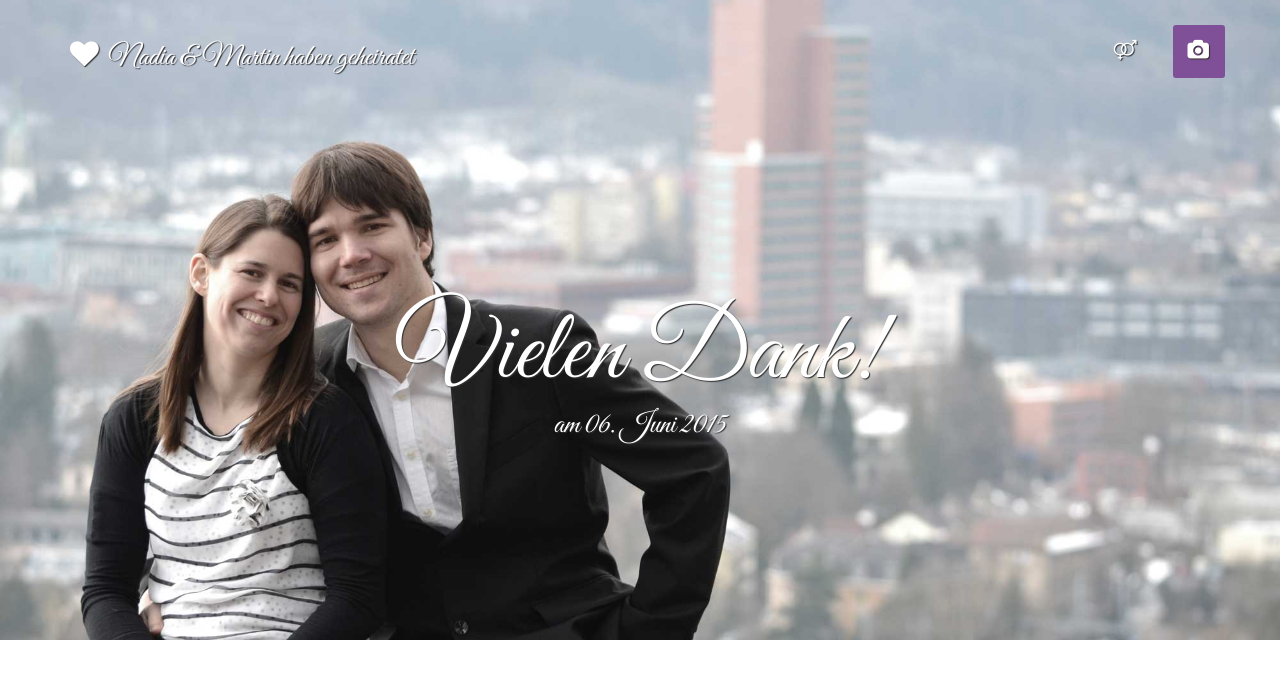
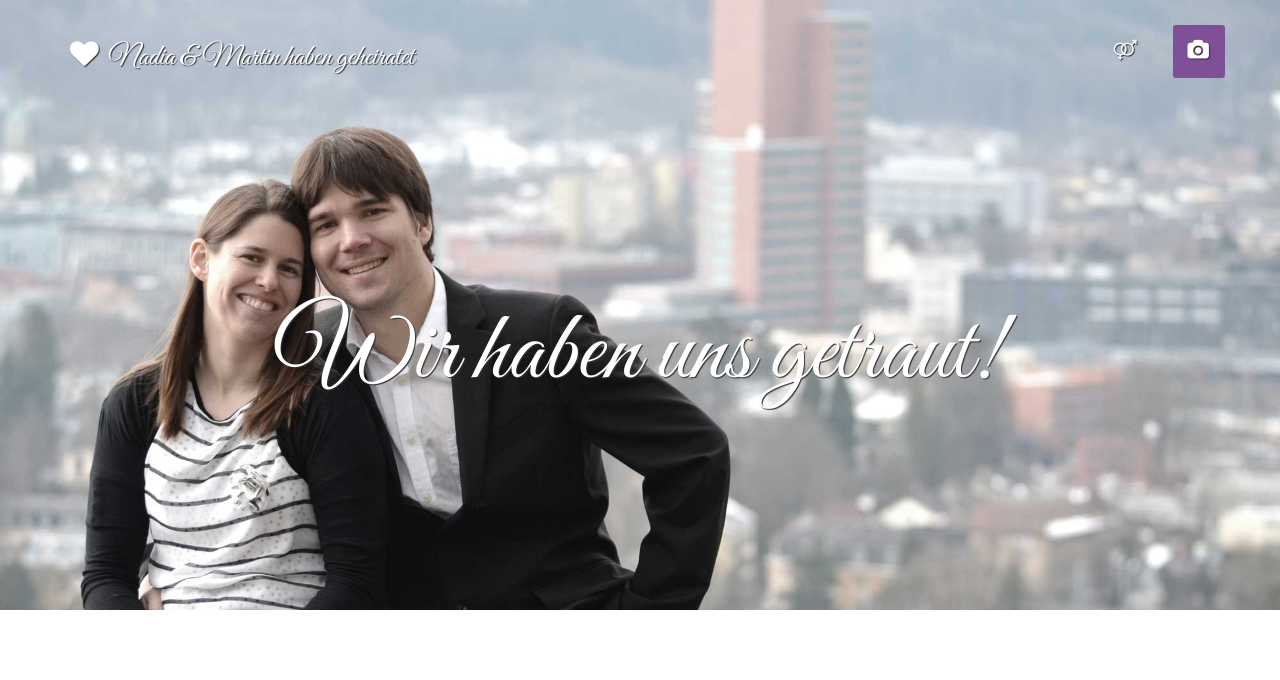
Before and after one commit to tschortsch/nadiaundmartinheiraten, a PHP site: page /thankyou.php in a window 1280 px wide. Shown: the top 680 px of the page. Run offline with PHP 8.4, Linux system fonts and the light colour scheme; some libraries are stand-ins or nearby versions.

Commit message:
changed title text

```diff
--- a/web/thankyou.php
+++ b/web/thankyou.php
@@ -97,8 +97,7 @@ if(isset($_POST['password'])) {
 <header>
     <div class="container">
         <div class="intro-text">
-            <div class="intro-heading">Vielen Dank!</div>
-            <div class="intro-lead-in">am 06. Juni 2015</div>
+            <div class="intro-heading">Wir haben uns getraut!</div>
         </div>
     </div>
 </header>
```
